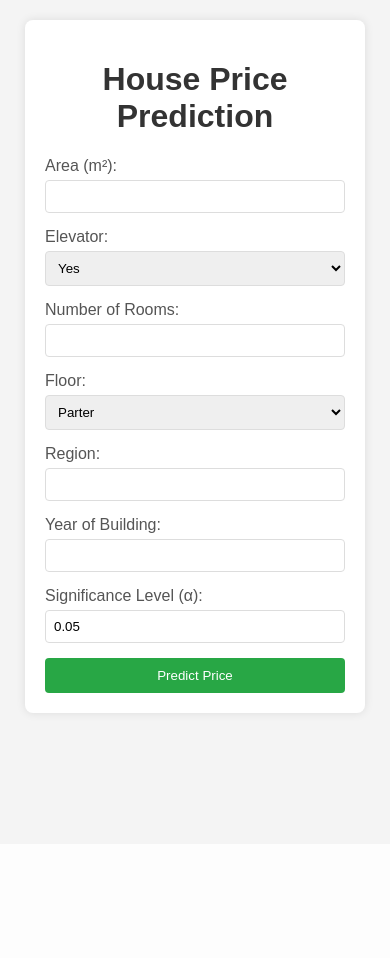
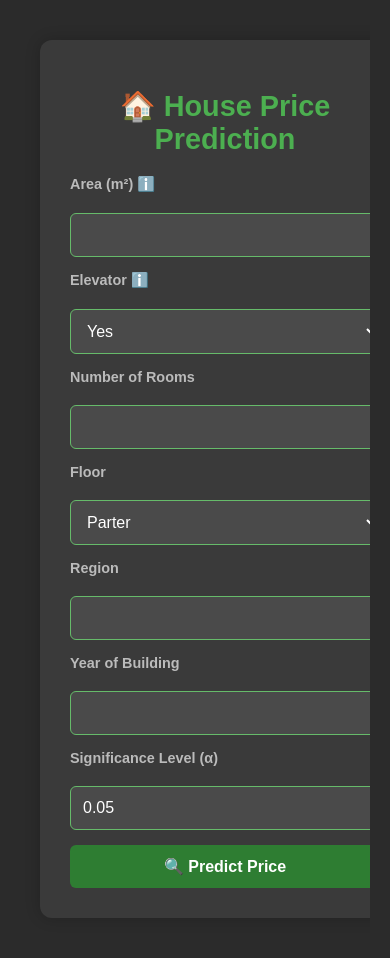
Before and after one commit to davydantoniuk/lublin-house-price-predict, a FastAPI app: page / in a window 390 px wide. Before the commit the page ends 718 px from the top, so only its background shows below. Run offline with FastAPI, Linux system fonts and the light colour scheme; parts of the project's set-up code (start-up, migrations or seed data) failed here and were passed over.

Commit message:
Enhance UI for House Price Prediction form with improved styling, tooltips, and responsive design

```diff
--- a/app/templates/index.html
+++ b/app/templates/index.html
@@ -1,138 +1,185 @@
 <!DOCTYPE html>
-<html>
+<html lang="en">
 <head>
+    <meta charset="UTF-8">
+    <meta name="viewport" content="width=device-width, initial-scale=1.0">
     <title>House Price Prediction</title>
     <style>
-        body {
-            font-family: Arial, sans-serif;
-            background-color: #f4f4f4;
+        /* General Styling */
+        html, body {
+            font-family: 'Poppins', sans-serif;
+            background-color: #2b2b2b; /* Light Dark Background */
+            color: #e0e0e0;
             margin: 0;
             padding: 0;
+            height: 100%;
+            overflow-y: auto; /* Allow scrolling */
+            display: flex;
+            justify-content: center;
+            align-items: center;
         }
+
         .container {
-            background-color: #fff;
-            padding: 20px;
-            border-radius: 8px;
-            box-shadow: 0 0 10px rgba(0, 0, 0, 0.1);
-            width: 300px;
-            margin: 20px auto;
-            overflow: hidden;
+            background-color: #3a3a3a; /* Slightly lighter dark */
+            padding: 30px;
+            border-radius: 12px;
+            box-shadow: 0 0 15px rgba(0, 0, 0, 0.2);
+            width: 100%;
+            max-width: 420px;
+            text-align: center;
         }
+
         h1 {
-            text-align: center;
-            color: #333;
+            color: #4caf50; /* Green Highlight */
+            font-size: 1.8em;
+            margin-bottom: 20px;
         }
+
         form {
             display: flex;
             flex-direction: column;
+            gap: 15px;
         }
+
         label {
+            font-weight: bold;
+            font-size: 0.9em;
+            text-align: left;
             margin-bottom: 5px;
-            color: #555;
+            color: #bbb;
         }
+
         input, select {
-            margin-bottom: 15px;
-            padding: 8px;
-            border: 1px solid #ddd;
-            border-radius: 4px;
+            padding: 12px;
+            background-color: #4a4a4a; /* Darker input field */
+            color: #fff;
+            border: 1px solid #66bb6a; /* Green border */
+            border-radius: 6px;
+            font-size: 1em;
+            outline: none;
+            transition: 0.3s;
         }
+
+        input:focus, select:focus {
+            border-color: #81c784; /* Lighter green */
+        }
+
         button {
-            padding: 10px;
-            background-color: #28a745;
+            padding: 12px;
+            background-color: #2e7d32; /* Dark Green */
             color: #fff;
             border: none;
-            border-radius: 4px;
+            border-radius: 6px;
+            font-size: 1em;
+            font-weight: bold;
             cursor: pointer;
+            transition: 0.3s;
         }
+
         button:hover {
-            background-color: #218838;
+            background-color: #388e3c; /* Brighter Green */
         }
+
         .result {
-            text-align: center;
             margin-top: 20px;
             font-size: 1.2em;
-            color: #333;
+            background-color: #4a4a4a;
+            padding: 15px;
+            border-radius: 8px;
+        }
+
+        .tooltip {
+            position: relative;
+            display: inline-block;
+            cursor: pointer;
+            color: #66bb6a; /* Green Tooltip */
+        }
+
+        .tooltip-text {
+            visibility: hidden;
+            width: 180px;
+            background-color: #444;
+            color: #fff;
+            text-align: center;
+            padding: 8px;
+            border-radius: 6px;
+            position: absolute;
+            z-index: 1;
+            bottom: 150%;
+            left: 50%;
+            transform: translateX(-50%);
+            opacity: 0;
+            transition: opacity 0.3s;
+        }
+
+        .tooltip:hover .tooltip-text {
+            visibility: visible;
+            opacity: 1;
+        }
+
+        /* Ensure scrolling when zooming */
+        @media (max-width: 600px), (max-height: 700px) {
+            html, body {
+                height: auto;
+                display: block;
+                padding: 20px;
+            }
+            .container {
+                margin: auto;
+            }
         }
     </style>
 </head>
 <body>
     <div class="container">
-        <h1>House Price Prediction</h1>
+        <h1>🏠 House Price Prediction</h1>
         <form action="/predict/" method="post">
-            <label for="area">Area (m²):</label>
+            <label for="area">Area (m²) <span class="tooltip">ℹ️<span class="tooltip-text">Enter the total area of the house.</span></span></label>
             <input type="number" id="area" name="area" step="0.01" value="{{ area or '' }}" required>
 
-            <label for="elevator">Elevator:</label>
+            <label for="elevator">Elevator <span class="tooltip">ℹ️<span class="tooltip-text">Does the building have an elevator?</span></span></label>
             <select id="elevator" name="elevator" required>
                 <option value="1" {% if elevator == 1 %}selected{% endif %}>Yes</option>
                 <option value="0" {% if elevator == 0 %}selected{% endif %}>No</option>
             </select>
 
-            <label for="rooms">Number of Rooms:</label>
+            <label for="rooms">Number of Rooms</label>
             <input type="number" id="rooms" name="rooms" value="{{ rooms or '' }}" required>
 
-            <label for="floor">Floor:</label>
+            <label for="floor">Floor</label>
             <select id="floor" name="floor" required>
                 <option value="parter" {% if floor == 'parter' %}selected{% endif %}>Parter</option>
-                <option value="1 piętro" {% if floor == '1 piętro' %}selected{% endif %}>1 piętro</option>
-                <option value="2 piętro" {% if floor == '2 piętro' %}selected{% endif %}>2 piętro</option>
-                <option value="3 piętro" {% if floor == '3 piętro' %}selected{% endif %}>3 piętro</option>
-                <option value="4 piętro" {% if floor == '4 piętro' %}selected{% endif %}>4 piętro</option>
-                <option value="5 piętro" {% if floor == '5 piętro' %}selected{% endif %}>5 piętro</option>
-                <option value="6 piętro" {% if floor == '6 piętro' %}selected{% endif %}>6 piętro</option>
-                <option value="7 piętro" {% if floor == '7 piętro' %}selected{% endif %}>7 piętro</option>
-                <option value="8 piętro" {% if floor == '8 piętro' %}selected{% endif %}>8 piętro</option>
-                <option value="9 piętro" {% if floor == '9 piętro' %}selected{% endif %}>9 piętro</option>
-                <option value="10 piętro" {% if floor == '10 piętro' %}selected{% endif %}>10 piętro</option>
+                {% for i in range(1, 11) %}
+                    <option value="{{ i }} piętro" {% if floor == i|string + ' piętro' %}selected{% endif %}>{{ i }} piętro</option>
+                {% endfor %}
                 <option value="10+ piętro" {% if floor == '10+ piętro' %}selected{% endif %}>10+ piętro</option>
             </select>
 
-            <label for="region">Region:</label>
+            <label for="region">Region</label>
             <input type="text" id="region" name="region" list="regions" value="{{ region or '' }}" required>
             <datalist id="regions">
-                <option value="Abramowice">
-                <option value="Bronowice">
-                <option value="Czechów Południowy">
-                <option value="Czechów Północny">
-                <option value="Czuby Południowe">
-                <option value="Czuby Północne">
-                <option value="Dziesiąta">
-                <option value="Felin">
-                <option value="Głusk">
-                <option value="Hajdów-Zadębie">
-                <option value="Kalinowszczyzna">
-                <option value="Konstantynów">
-                <option value="Kośminek">
-                <option value="Ponikwoda">
-                <option value="Rury">
-                <option value="Sławin">
-                <option value="Sławinek">
-                <option value="Stare Miasto">
-                <option value="Szerokie">
-                <option value="Śródmieście">
-                <option value="Tatary">
-                <option value="Węglin Południowy">
-                <option value="Węglin Północny">
-                <option value="Wieniawa">
-                <option value="Wrotków">
-                <option value="Za Cukrownią">
-                <option value="Zemborzyce">
+                {% for region in ["Abramowice", "Bronowice", "Czechów Południowy", "Czechów Północny", "Czuby Południowe",
+                "Czuby Północne", "Dziesiąta", "Felin", "Głusk", "Hajdów-Zadębie", "Kalinowszczyzna", "Konstantynów",
+                "Kośminek", "Ponikwoda", "Rury", "Sławin", "Sławinek", "Stare Miasto", "Szerokie", "Śródmieście", "Tatary",
+                "Węglin Południowy", "Węglin Północny", "Wieniawa", "Wrotków", "Za Cukrownią", "Zemborzyce"] %}
+                    <option value="{{ region }}">
+                {% endfor %}
             </datalist>
 
-            <label for="year_of_building">Year of Building:</label>
+            <label for="year_of_building">Year of Building</label>
             <input type="number" id="year_of_building" name="year_of_building" value="{{ year_of_building or '' }}" required>
 
-            <label for="alpha">Significance Level (α):</label>
+            <label for="alpha">Significance Level (α)</label>
             <input type="number" id="alpha" name="alpha" step="0.01" min="0" max="1" value="{{ alpha or 0.05 }}" required>
 
-            <button type="submit">Predict Price</button>
+            <button type="submit">🔍 Predict Price</button>
         </form>
 
         {% if predicted_price %}
             <div class="result">
-                <h2>Predicted Price: {{ predicted_price }} PLN</h2>
-                <p style="text-align: center;">{{ confidence_level }}% Confidence Interval</p>
-                <p style="text-align: center;">{{ confidence_interval }}</p>
+                <h2>Predicted Price: <br> <span style="color: #66ff66;">{{ predicted_price }} PLN</span></h2>
+                <p>{{ confidence_level }}% Confidence Interval</p>
+                <p>{{ confidence_interval }}</p>
             </div>
         {% endif %}
     </div>
```
